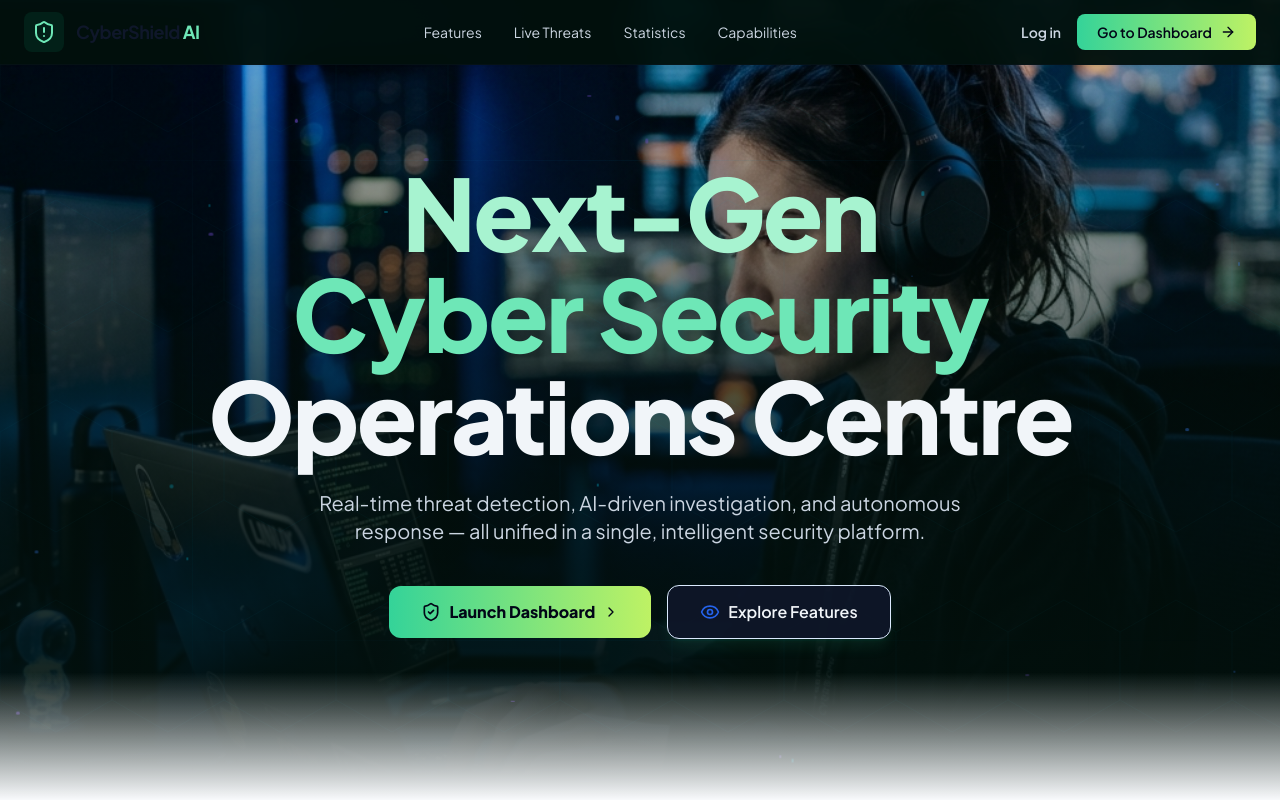
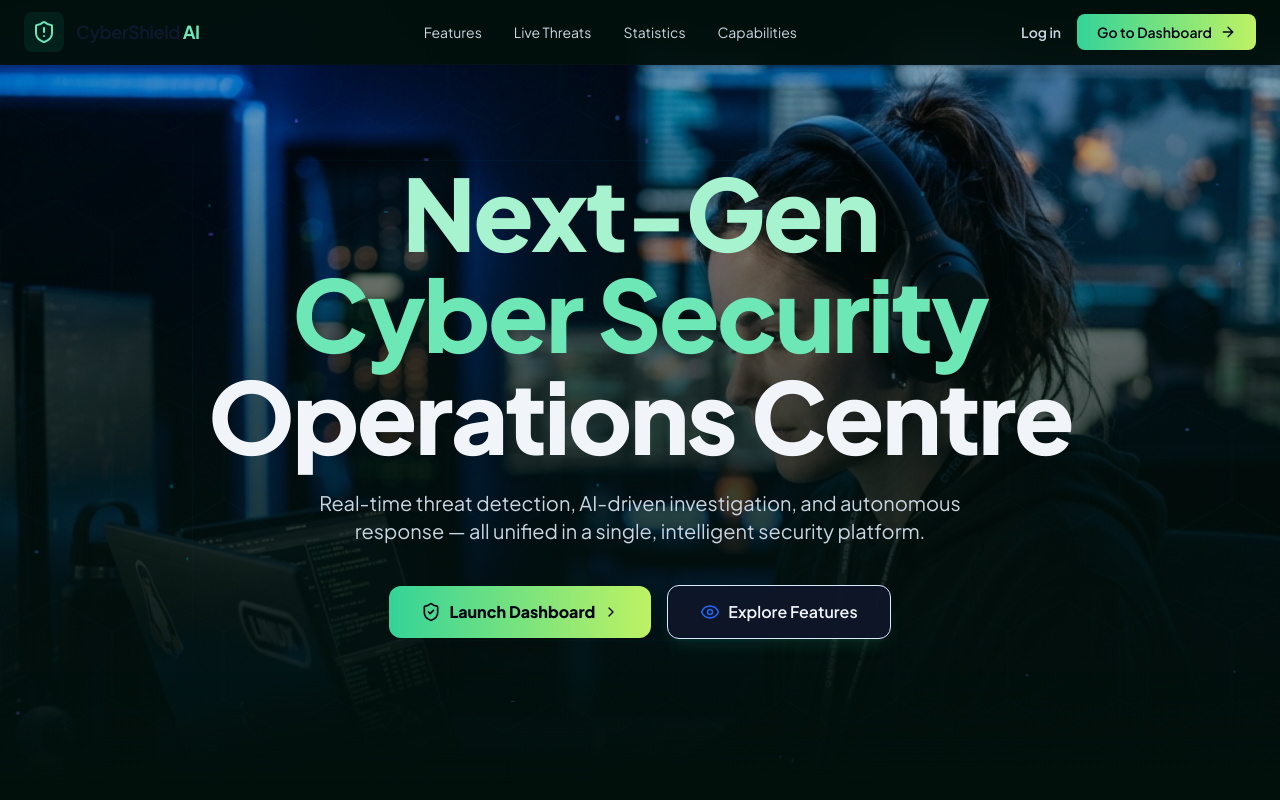
Before and after one commit to ppranaypatil14-ops/Cyber, a React (Vite) app: page / in a window 1280 px wide. Shown: the top 800 px of the page. Built offline with nearby package versions, Linux system fonts and the light colour scheme.

Commit message:
fix(hero): adjust hero background position and remove white bottom fade

```diff
--- a/src/pages/Home/index.tsx
+++ b/src/pages/Home/index.tsx
@@ -226,8 +226,8 @@ export default function HomePage() {
 
         {/* Background Image & Gradient Overlay */}
         <div
-          className="absolute inset-0 z-0 bg-no-repeat bg-center bg-cover opacity-100"
-          style={{ backgroundImage: 'url(/hero-bg.png)' }}
+          className="absolute inset-0 z-0 bg-no-repeat bg-cover opacity-100"
+          style={{ backgroundImage: 'url(/hero-bg.png)', backgroundPosition: 'center 30%' }}
         />
         <div className="absolute inset-0 z-0 bg-gradient-to-b from-[#02100c]/10 via-[#02100c]/70 to-[#02100c]" />
         <HexGrid />
@@ -288,7 +288,7 @@ export default function HomePage() {
         </div>
 
         {/* Bottom gradient fade */}
-        <div className="absolute bottom-0 left-0 right-0 h-32 bg-gradient-to-t from-cyber-dark to-transparent" />
+        <div className="absolute bottom-0 left-0 right-0 h-32 bg-gradient-to-t from-[#02100c] to-transparent" />
       </section>
 
       {/* ─── FEATURES SECTION ─── */}
```
